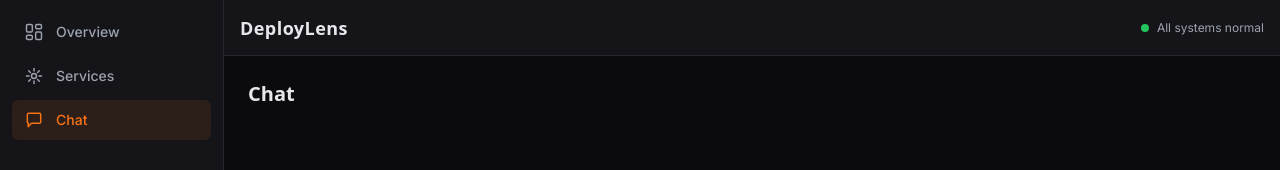
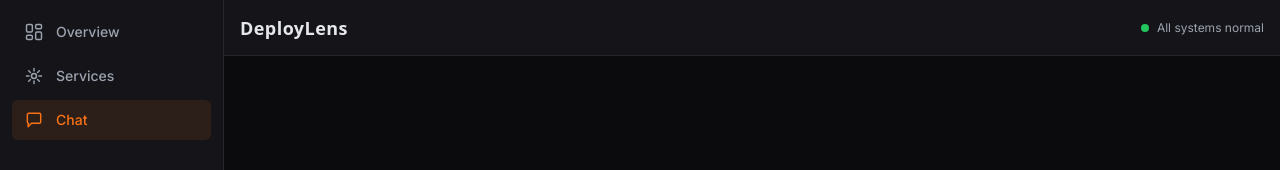
Before and after one commit to PulithThewmika/deploylens, a React (Vite) app in the folder web/: page /chat in a window 1280 px wide. Shown: the top 170 px of the page. Built offline with nearby package versions, Linux system fonts and the light colour scheme; a web font is replaced by a local one.

Commit message:
feat(shell): add ChatWindow scrollable message container (#329)
Wires ChatWindow into the Chat page with empty message state for now;
input, sending, and streaming land in follow-up commits.

```diff
--- /dev/null
+++ b/web/src/components/chat/ChatWindow.tsx
@@ -0,0 +1,16 @@
+import { MessageBubble } from './MessageBubble'
+import type { ChatMessage } from '../../types/chat'
+
+type ChatWindowProps = {
+  messages: ChatMessage[]
+}
+
+export function ChatWindow({ messages }: ChatWindowProps) {
+  return (
+    <div className="flex flex-1 flex-col gap-3 overflow-y-auto p-4">
+      {messages.map((message) => (
+        <MessageBubble key={message.id} message={message} />
+      ))}
+    </div>
+  )
+}
--- a/web/src/pages/Chat.tsx
+++ b/web/src/pages/Chat.tsx
@@ -1,7 +1,13 @@
+import { useState } from 'react'
+import { ChatWindow } from '../components/chat/ChatWindow'
+import type { ChatMessage } from '../types/chat'
+
 export function Chat() {
+  const [messages] = useState<ChatMessage[]>([])
+
   return (
-    <div className="flex h-full flex-col p-6">
-      <h1 className="mb-4 font-heading text-xl font-semibold text-text">Chat</h1>
+    <div className="flex h-full flex-col">
+      <ChatWindow messages={messages} />
     </div>
   )
 }
```
